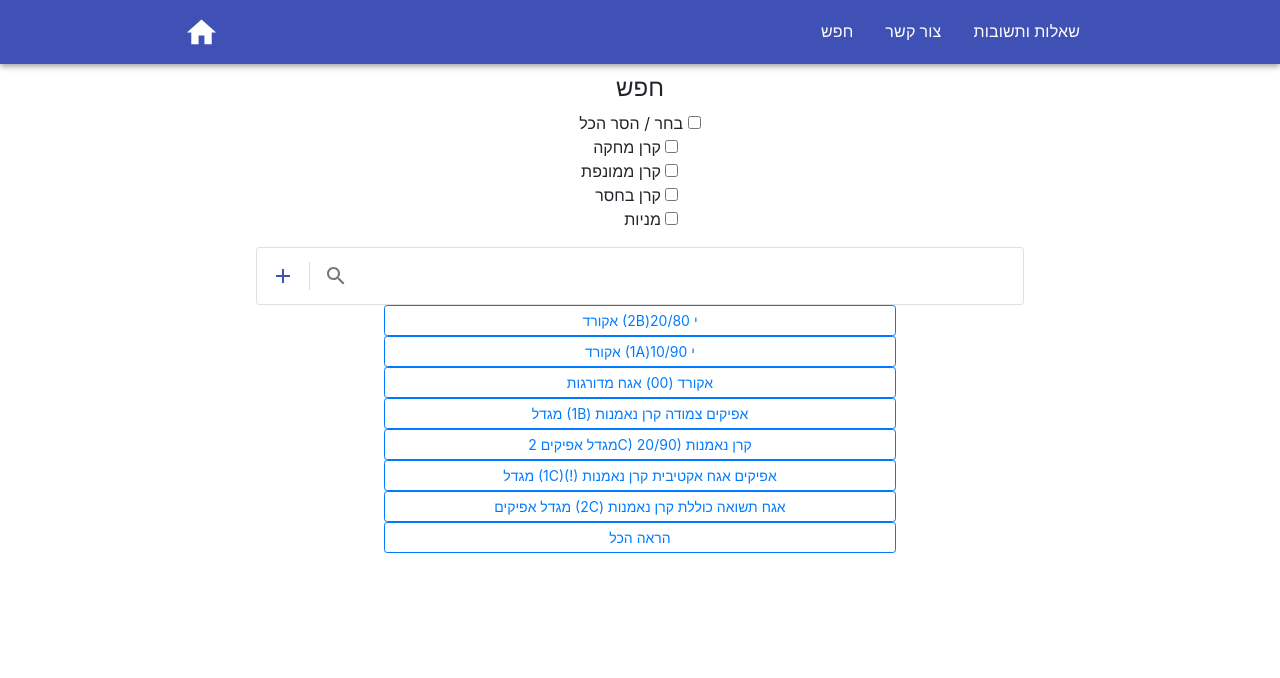
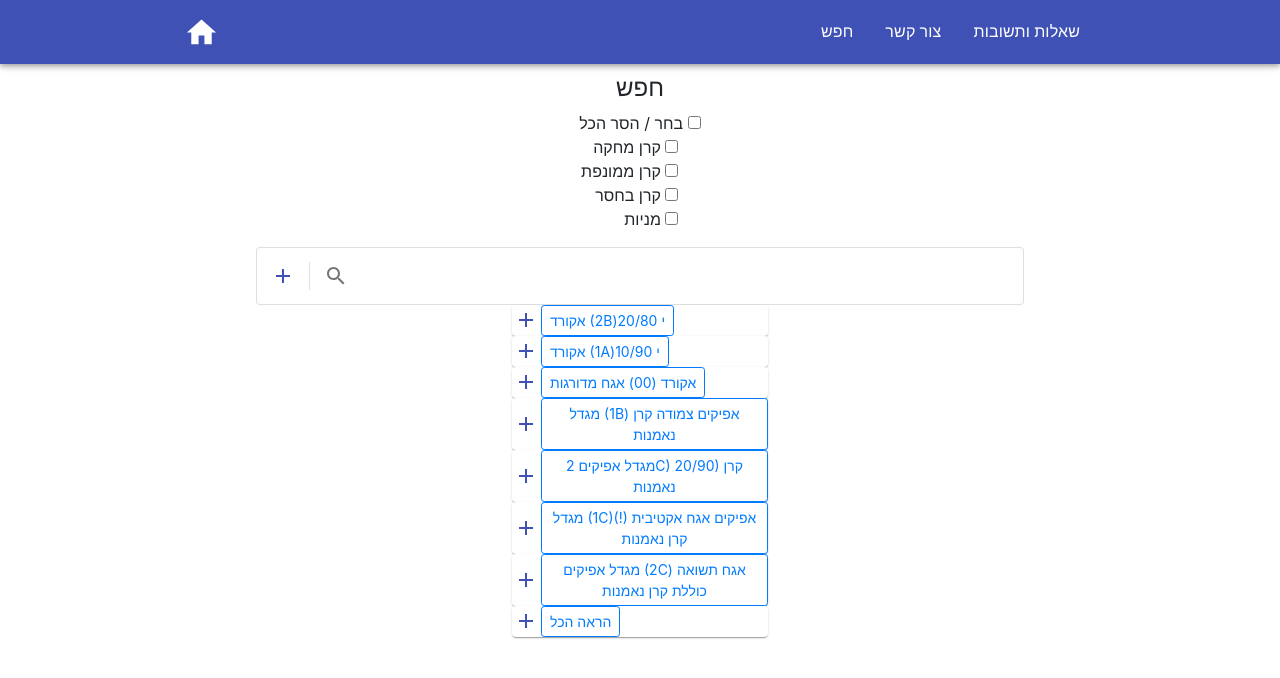
Before and after one commit to nitsan57/stock, a React (Create React App) app: page / in a window 1280 px wide. Both pictures are taken after a click on the checkbox 671 px from the left and 146 px from the top of the page. Shown: the top 678 px of the page. Built offline with nearby package versions, Linux system fonts and the light colour scheme; what react-plotly.js would draw is missing.

Commit message:
[Suggestion addition] temp commit

```diff
--- a/src/custom_input/Sugesstions.js
+++ b/src/custom_input/Sugesstions.js
@@ -13,33 +13,38 @@ const Suggestions = (props) => {
 	let suggestions = props.results.slice(0, total_to_show - indices_len);
 	suggestions.push({ id: 9999, name: props.text_lang.SUGGESTIONS.ALL });
 	const indices_list = show_indices.map((r, index) => (
-		<Button size="sm" key={index} variant="outline-secondary" onMouseDown={() => props.index_search(r)}>
-			{r}
-		</Button>
+		<SuggestionSingleLine
+			variant="outline-secondary"
+			search={props.index_search}
+			text_lang={props.text_lang}
+			name={r}
+			id={index}
+			index={r}
+		/>
 	));
 	const etfs = suggestions.map((r, index) => (
-		<Button size="sm" variant="outline-primary" key={r.id} onMouseDown={() => props.click_handler(index)}>
-			{r.name}
-		</Button>
-		// <CustomInput
-		// 	onNewSearch={null}
-		// 	onAddToGraphClick={null}
-		// 	text_lang={props.text_lang}
-		// 	value={r}
-		// 	onChange={null}
-		// />
+		<SuggestionSingleLine
+			search={props.specific_search}
+			text_lang={props.text_lang}
+			name={r.name}
+			id={r.id}
+			index={index}
+			variant="outline-primary"
+		/>
 	));
 	return (
-		<div
-			style={{
-				display: 'grid',
-				marginLeft: '30%',
-				width: '40%',
-			}}
-		>
+		// <div
+		// 	style={{
+		// 		display: 'grid',
+		// 		marginLeft: '30%',
+		// 		width: '40%',
+		// 	}}
+		// >
+		<div>
 			{indices_list}
 			{etfs}
 		</div>
+		// </div>
 	);
 };
 
--- a/src/custom_input/SuggestionSingleLine.js
+++ b/src/custom_input/SuggestionSingleLine.js
@@ -1,51 +1,48 @@
 import React from 'react';
 import { makeStyles } from '@material-ui/core/styles';
 import Paper from '@material-ui/core/Paper';
-import InputBase from '@material-ui/core/InputBase';
 import Divider from '@material-ui/core/Divider';
 import IconButton from '@material-ui/core/IconButton';
-import SearchIcon from '@material-ui/icons/Search';
 import Plus from '@material-ui/icons/Add';
 import Tooltip from '@material-ui/core/Tooltip';
+import Button from 'react-bootstrap/Button';
 
 export default function CustomInput(props) {
 	const useStyles = makeStyles((theme) => ({
 		root: {
 			margin: 'auto',
-			padding: '2px 4px',
+			// padding: '2px 4px',
 			display: 'flex',
 			alignItems: 'center',
-			width: '60%',
+			width: '20%',
 		},
-		input: {
-			marginLeft: theme.spacing(1),
-			flex: 1,
-			padding: 10,
-			textAlign: props.text_lang.LANG_DIRECTION,
-			align: props.text_lang.LANG_DIRECTION,
-			'& input': {
-				textAlign: props.text_lang.LANG_DIRECTION,
-			},
+		// input: {
+		// 	marginLeft: theme.spacing(1),
+		// 	flex: 1,
+		// 	padding: 2,
+		// 	textAlign: props.text_lang.LANG_DIRECTION,
+		// 	align: props.text_lang.LANG_DIRECTION,
+		// 	'& input': {
+		// 		textAlign: props.text_lang.LANG_DIRECTION,
+		// 	},
+		// },
+		iconButton: {
+			padding: 2,
 		},
-		iconButton: {
-			padding: 10,
-		},
-		divider: {
-			height: 28,
-			margin: 4,
-		},
+		// divider: {
+		// 	height: 28,
+		// 	margin: 4,
+		// },
 	}));
 	const classes = useStyles();
-	let input = props.value;
 
 	return (
 		<Paper
-			component="form"
+			component="div"
 			className={classes.root}
-			variant="outlined"
+			// variant="outlined"
 			onSubmit={(e) => {
 				e.preventDefault();
-				props.onNewSearch();
 			}}
 		>
 			<Tooltip title={props.text_lang.SEARCH.ADD_TO_GRAPH}>
@@ -53,18 +50,22 @@ export default function CustomInput(props) {
 					color="primary"
 					className={classes.iconButton}
 					aria-label="search"
-					onClick={props.onAddToGraphClick}
+					onMouseDown={() => props.search(props.index, true)}
 				>
 					<Plus />
 				</IconButton>
 			</Tooltip>
 			<Divider className={classes.divider} orientation="vertical" />
 			<Tooltip title={props.text_lang.SEARCH.NEW_SEARCH}>
-				<IconButton className={classes.iconButton} aria-label="search" onClick={props.onNewSearch}>
-					<SearchIcon />
-				</IconButton>
+				<Button
+					size="sm"
+					variant={props.variant}
+					key={props.id}
+					onMouseDown={() => props.search(props.index, false)}
+				>
+					{props.name}
+				</Button>
 			</Tooltip>
-			<h4>ssss</h4>
 		</Paper>
 	);
 }
--- a/src/search_bar/Search.js
+++ b/src/search_bar/Search.js
@@ -182,14 +182,19 @@ class Search extends React.Component {
 		this.hide_suggestions();
 	};
 
-	suggestion_index_search(content) {
+	suggestion_index_search(content, to_add_plot) {
 		this.setState({ search_keyword: content });
-		this.input_helper(content, this.clearSearch);
+		if (to_add_plot) {
+			this.input_helper(content, this.addSearch);
+		} else {
+			this.input_helper(content, this.clearSearch);
+		}
 	}
 
-	async suggestionHandler(clicked_element) {
-		let to_add_plot = false;
-		await this.clearState();
+	async suggestionHandler(clicked_element, to_add_plot) {
+		if (!to_add_plot) {
+			await this.clearState();
+		}
 		this.setState({ search_keyword: this.state.temp_data[0][clicked_element]['Name'] });
 
 		if (clicked_element === Consts.NUM_SEARCH_ELEMENTS_LIMIT_TO_SHOW) {
@@ -374,7 +379,7 @@ class Search extends React.Component {
 						onChange={this.handleInputChange}
 					/>
 					<Suggestions
-						click_handler={this.suggestionHandler}
+						specific_search={this.suggestionHandler}
 						index_search={this.suggestion_index_search}
 						results={this.state.suggeestion_list}
 						text_lang={this.state.text_lang}
```
